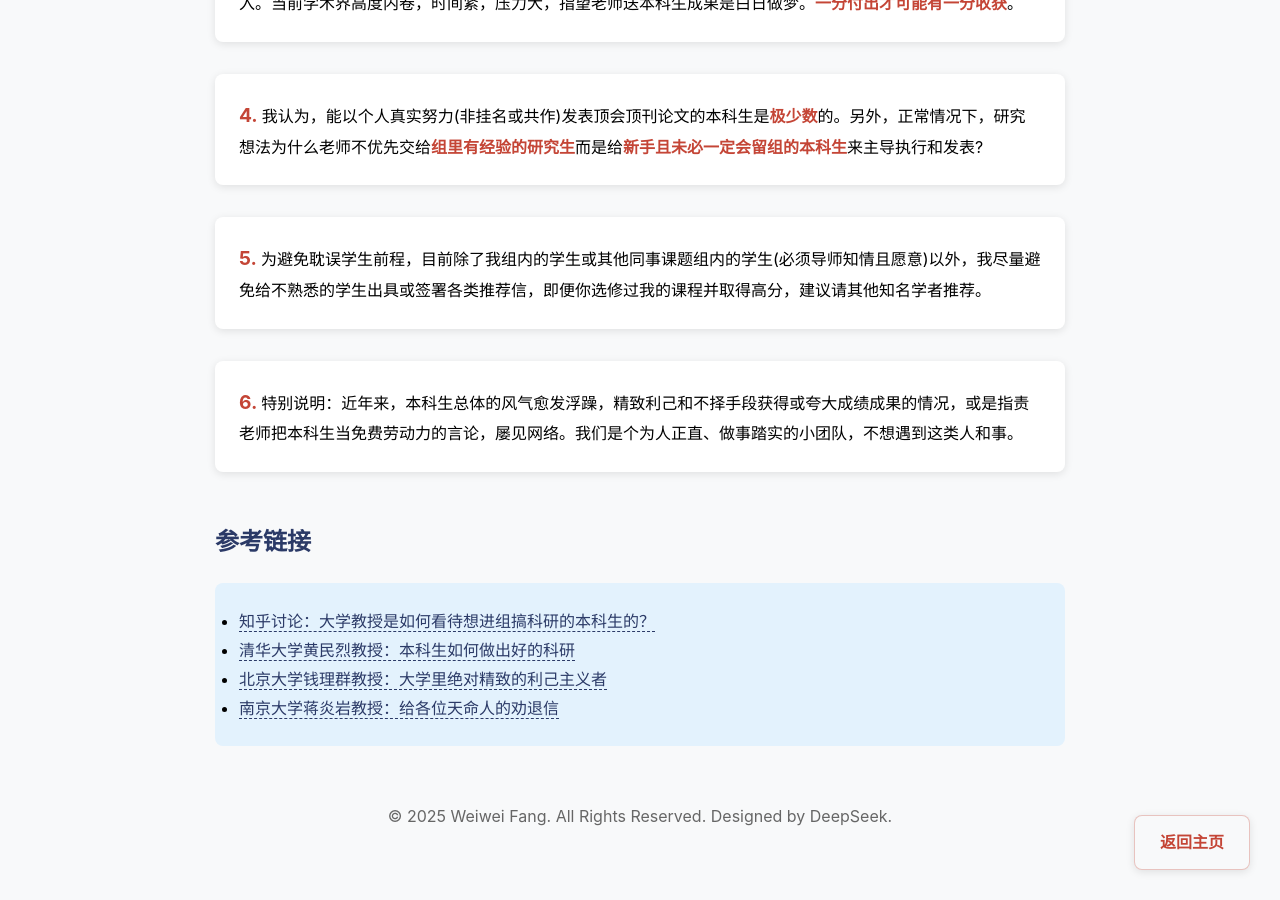
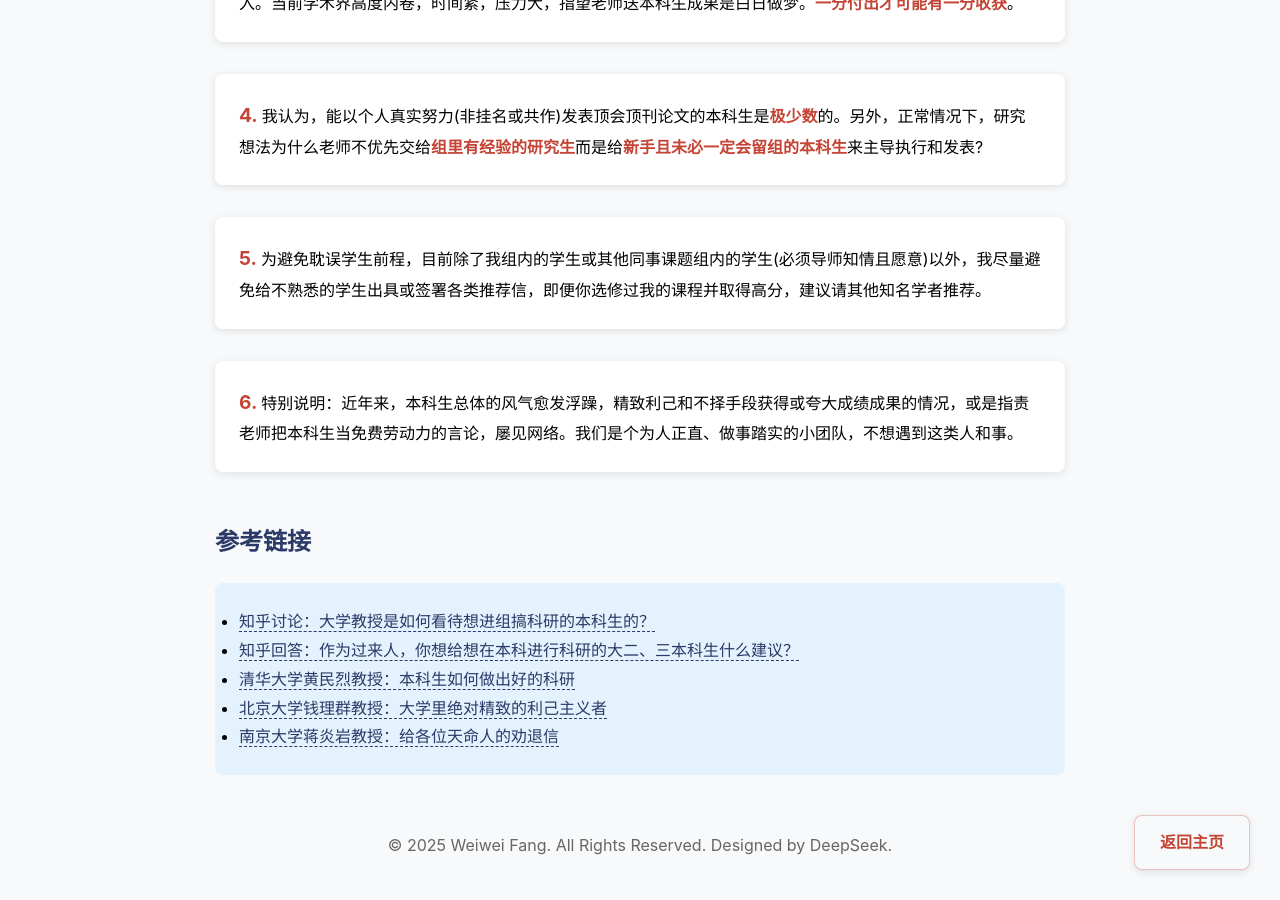
Before and after one commit to fangvv/Homepage, a Jekyll site: the page faq.html, which Jekyll copies as it is, in a window 1280 px wide and 900 px high, scrolled down 793 px. Built offline with Jekyll 4.4.1, drawn with Linux system fonts in a browser that asks for light colours; comment, search, counter and statistics services are not loaded; before the commit the page ends 1664 px from its top, so only the background shows below that.

Commit message:
update faq

```diff
--- a/faq.html
+++ b/faq.html
@@ -93,7 +93,8 @@
     <h2 style="color:var(--primary);margin-top:3rem">参考链接</h2>
     <ul style="background:#E3F2FD;padding:1.5rem;border-radius:8px">
         <li><a href="https://www.zhihu.com/question/475187560" target="_blank">知乎讨论：大学教授是如何看待想进组搞科研的本科生的？</a></li>
-        <li><a href="https://coai.cs.tsinghua.edu.cn/hml/media/files/undergraduate-res.pdf" target="_blank">清华大学黄民烈教授：本科生如何做出好的科研</a></li>
+        <li><a href="https://www.zhihu.com/question/278197431/answer/2910447485" target="_blank">知乎回答：作为过来人，你想给想在本科进行科研的大二、三本科生什么建议？</a></li>
+        <li><a href="https://fangvv.github.io/Homepage/undergraduate-res.pdf" target="_blank">清华大学黄民烈教授：本科生如何做出好的科研</a></li>
         <li><a href="https://zhuanlan.zhihu.com/p/200786141" target="_blank">北京大学钱理群教授：大学里绝对精致的利己主义者</a></li>
         <li><a href="https://jyywiki.cn/Letter.md" target="_blank">南京大学蒋炎岩教授：给各位天命人的劝退信</a></li>
     </ul>
```
